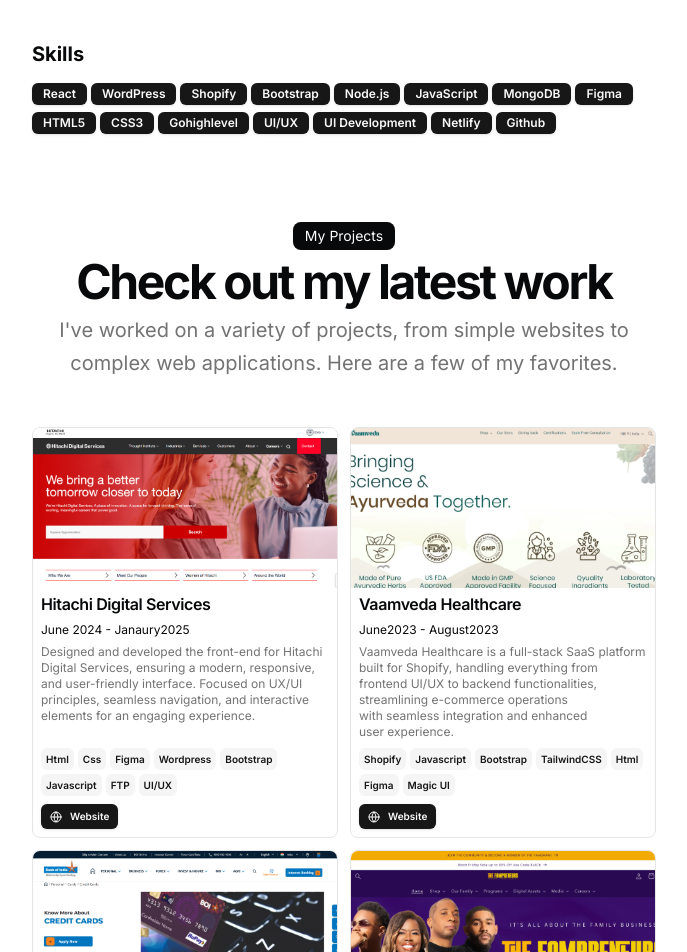
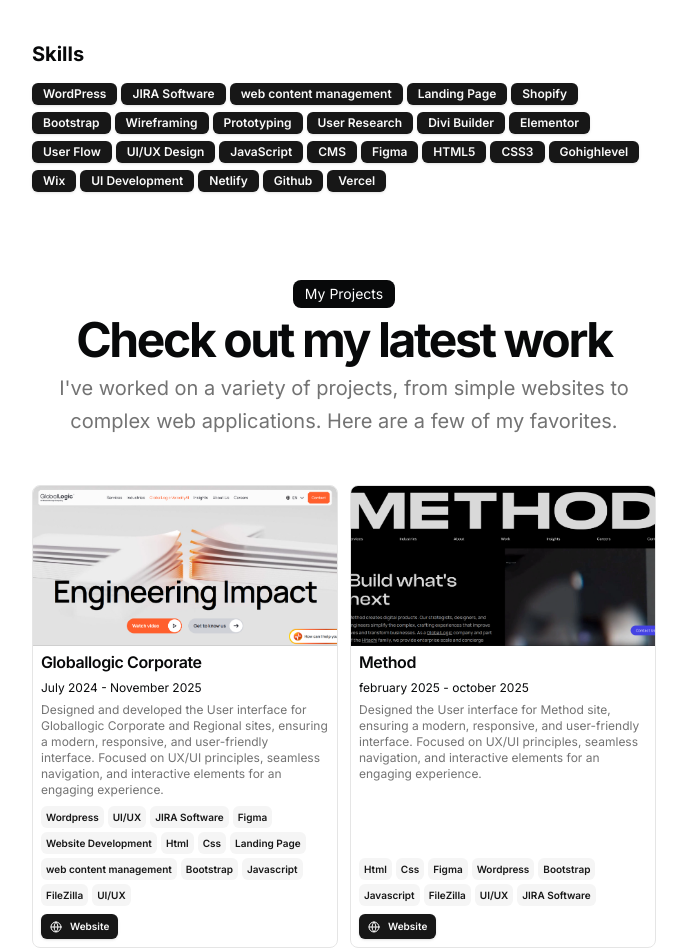
Before and after one commit to CodewithShashi/shashishekhar.com, a Next.js app: page / in a window 1280 px wide. Shown: the part 940-1892 px from the top of the page, without its empty margins (296-983 px from the left). Built offline with nearby package versions, Linux system fonts and the light colour scheme.

Commit message:
Update resume data and page components

```diff
--- a/src/app/page.tsx
+++ b/src/app/page.tsx
@@ -86,7 +86,6 @@
             >
               <ResumeCard
                 key={education.school}
-                href={education.href}
                 logoUrl={education.logoUrl}
                 altText={education.school}
                 title={education.school}
@@ -208,7 +207,7 @@
               <p className="mx-auto max-w-[600px] text-muted-foreground md:text-xl/relaxed lg:text-base/relaxed xl:text-xl/relaxed">
                 Want to chat? Just shoot me a dm{" "}
                 <Link
-                  href={DATA.contact.social.X.url}
+                  href={DATA.contact.social.LinkedIn.url}
                   className="text-blue-500 hover:underline"
                 >
                   with a direct question on twitter
--- a/src/data/resume.tsx
+++ b/src/data/resume.tsx
@@ -4,30 +4,39 @@
 export const DATA = {
   name: "Shashi Shekhar Pandey",
   initials: "DV",
-  url: "https://dillion.io",
+  url: "https://shashishekharcom.vercel.app/",
   location: "Noida, India",
   locationLink: "",
   description:
-    "I'm software developer from India with expertise in UI development Javascript, React, CMS and UI/UX technologies for user interface development. staying ahead of technological trends by constantly investigating new tools.",
+    "I'm software Engineer from India with expertise in UI development and UI/UX technologies for user interface development. staying ahead of technological trends by constantly investigating new tools.",
   summary:
-    "Frontend developer, crafting responsive, user-centric websites. With years of experience, I deliver high-performance, cross-browser compatible solutions. Passionate about enhancing user experiences through innovative design and performance optimization, while staying updated with modern web trends.",
+    "UI Developer, crafting responsive, user-centric websites. With 3 years of experience, I deliver high-performance, cross-browser compatible solutions. Passionate about enhancing user experiences through innovative design and performance optimization, while staying updated with modern web trends.",
   avatarUrl: "/me.png",
   skills: [
-    "React",
     "WordPress",
+    "JIRA Software",
+    "web content management",
+    "Landing Page",
     "Shopify",
     "Bootstrap",
-    "Node.js",
+    "Wireframing",
+    "Prototyping",
+    "User Research",
+    "Divi Builder",
+    "Elementor",
+    "User Flow",
+    "UI/UX Design",
     "JavaScript",
-    "MongoDB",
+    "CMS",
     "Figma",
     "HTML5",
     "CSS3",
     "Gohighlevel",
-    "UI/UX",
+    "Wix",
     "UI Development",
     "Netlify",
     "Github",
+    "Vercel",
   ],
   navbar: [
     { href: "/", icon: HomeIcon, label: "Home" },
@@ -83,6 +92,7 @@
       description:
         "GlobalLogic is a dynamic organization where I contribute as a full-cycle developer on various projects, leveraging my expertise in front-end technologies to create engaging and user-friendly designs that enhance project functionality and user experience.",
     },
+
     {
       company: "Dream Reflection Media Pvt Ltd.",
       badges: [],
@@ -120,9 +130,9 @@
       end: "2023",
     },
     {
-      school: "St Xavier's High School",
+      school: "NIOS",
       degree: "Higher Education",
-      logoUrl: "/St.jpeg",
+      logoUrl: "/NIOS.jpg",
       start: "2017",
       end: "2019",
     },
@@ -138,6 +148,69 @@
   ],
   projects: [
     {
+      title: "Globallogic Corporate",
+      href: "https://www.globallogic.com/",
+      dates: "July 2024 - November 2025",
+      active: false,
+      description:
+        "Designed and developed the User interface for Globallogic Corporate and Regional sites, ensuring a modern, responsive, and user-friendly interface. Focused on UX/UI principles, seamless navigation, and interactive elements for an engaging experience.",
+      technologies: [
+        "Wordpress",
+        "UI/UX",
+        "JIRA Software",
+        "Figma",
+        "Website Development",
+        "Html",
+        "Css",
+        "Landing Page",
+        "web content management",
+        "Bootstrap",
+        "Javascript",
+        "FileZilla",
+        "UI/UX",
+
+      ],
+      links: [
+        {
+          type: "Website",
+          href: "https://www.globallogic.com/",
+          icon: <Icons.globe className="size-3" />,
+        },
+      ],
+      image: "/GL.png",
+      video:"",
+    },
+
+    {
+      title: "Method",
+      href: "https://www.method.com/",
+      dates: "february 2025 - october 2025",
+      active: false,
+      description:
+        "Designed the User interface for Method site, ensuring a modern, responsive, and user-friendly interface. Focused on UX/UI principles, seamless navigation, and interactive elements for an engaging experience.",
+      technologies: [
+        "Html",
+        "Css",
+        "Figma",
+        "Wordpress",
+        "Bootstrap",
+        "Javascript",
+        "FileZilla",
+        "UI/UX",
+        "JIRA Software",
+
+      ],
+      links: [
+        {
+          type: "Website",
+          href: "https://www.method.com/",
+          icon: <Icons.globe className="size-3" />,
+        },
+      ],
+      image: "/method.com.png",
+      video:"",
+    },
+    {
       title: "Hitachi Digital Services",
       href: "https://hitachids.com/careers/",
       dates: "June 2024 - Janaury2025",
@@ -148,6 +221,7 @@
         "Html",
         "Css",
         "Figma",
+        "JIRA Software",
         "Wordpress",
         "Bootstrap",
         "Javascript",
@@ -165,6 +239,7 @@
       image: "/HDS.png",
       video:"",
     },
+
     {
       title: "Vaamveda Healthcare",
       href: "https://vaamveda.com/",
```
Also changed, not shown: public/GL.png (added), public/Method.com.png (added).
